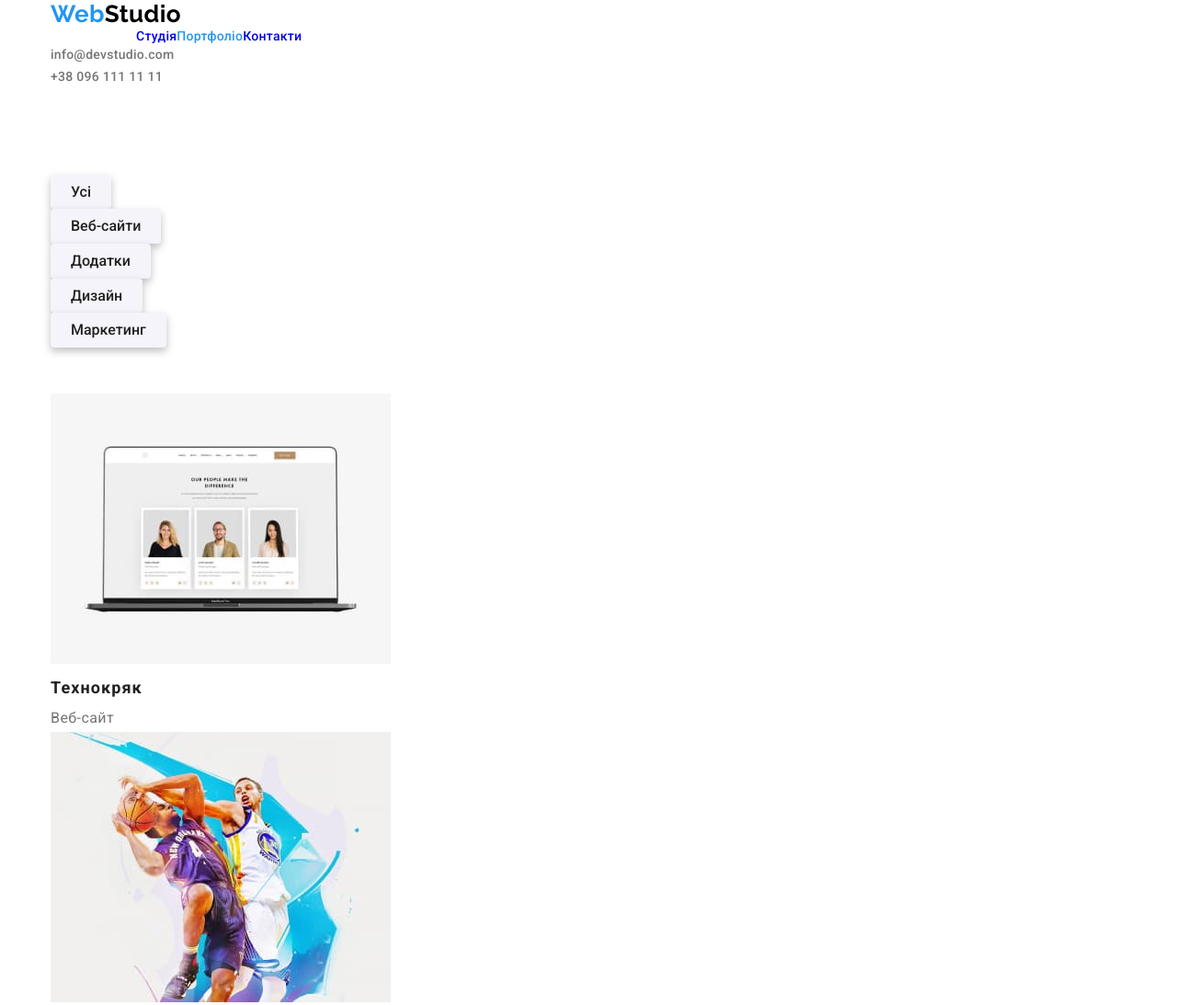
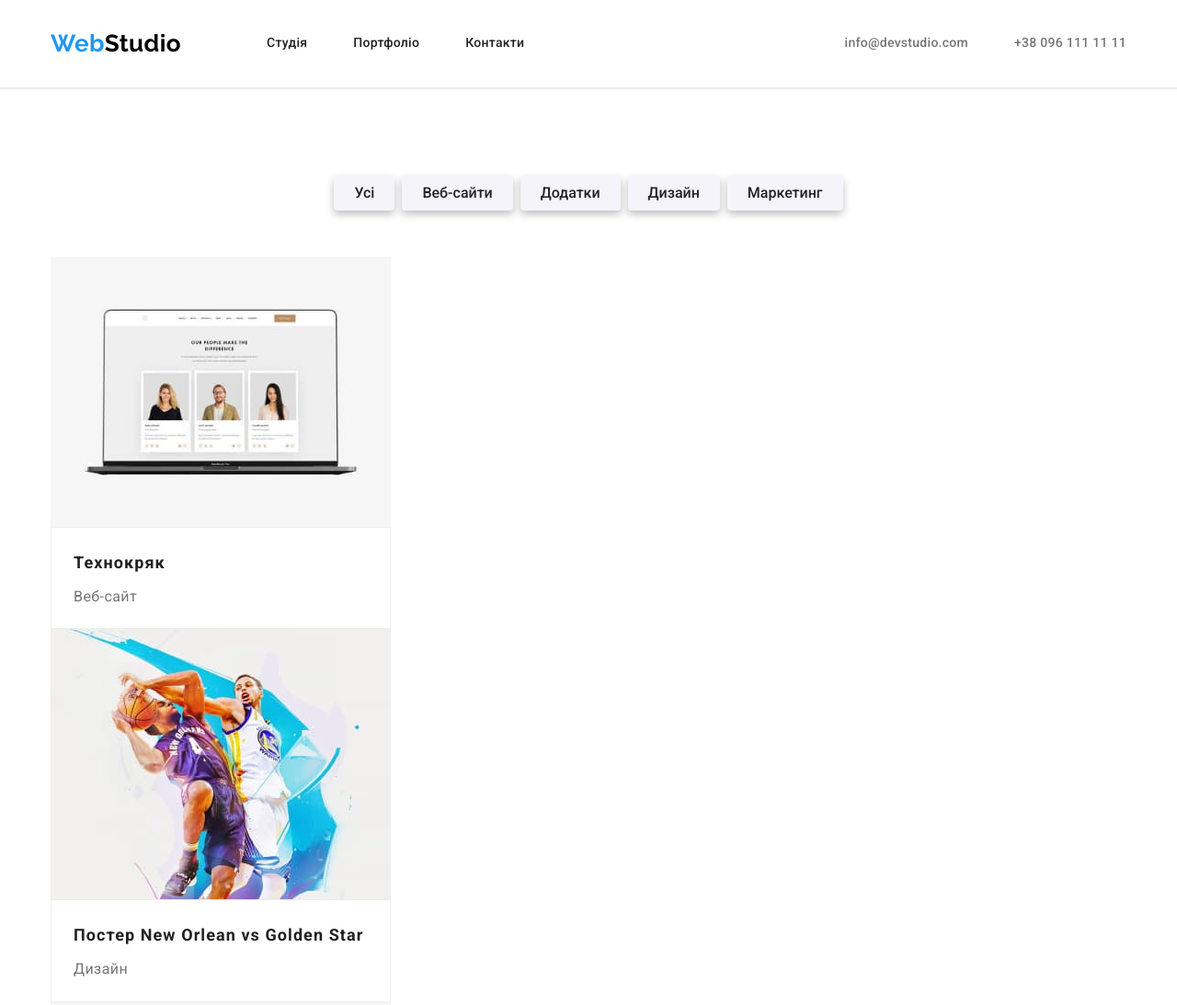
Before and after one commit to derofeeva2023/goit-markup-hw-03, a plain HTML site: page portfolio.html in a window 1280 px wide. Shown: the top 1093 px of the page at 92% size. Drawn offline with nearby package versions, Linux system fonts and the light colour scheme.

Commit message:
borders fixes

```diff
--- a/css/styles.css
+++ b/css/styles.css
@@ -8,6 +8,7 @@
     --title-background-color:#2F303A;
     --team-background-color: #F5F4FA;
     --horizontal-line: #ECECEC;
+    --border-color: #EEEEEE;
 }
 /*Global styles*/
 .container{
@@ -75,9 +76,14 @@ color: var(--logo-color);
     color: var(--horizontal-line);
     margin: 0;
     border: 1px solid;
-    padding-bottom: 22px;
+    margin-bottom: 22px;
 }
-
+.header-line2{
+    color: var(--horizontal-line);
+    margin: 0;
+    border: 1px solid;
+    margin-bottom: 94px;
+}
 .top-menu{
 display: flex;
 margin-left: 93px;
@@ -97,16 +103,14 @@ padding-bottom: 32px;
 color: var(--secondary-font-color);
 
 }
-.top-menu a:hover, a:focus{
+.top-menu a:hover, a:focus, a:current{
     color:var(--accent-color);
 }
 .top-menu .item:not(:last-child) {
 margin-right: 50px;
 }
 
-.current-menu-item a{
-    color:var(--accent-color);
-}
+
 .menu-contact{
     display: flex;
 margin-left: auto;
@@ -315,17 +319,19 @@ font-size: 18px;
 line-height: 2;
 letter-spacing: 0.06em;
 color: var(--secondary-font-color);
-margin-top: 0;
-margin-bottom: 0;
+margin: 0;
+padding-top: 20px;
+padding-bottom: 4px;
+padding-left: 24px;
 }
 .project-type{
-    font-weight: 400;
+font-weight: 400;
 font-size: 16px;
 line-height: 1.87;
 color: var(--main-font-color);
-margin-top: 0;
-margin-bottom: 0;
-
+margin: 0;
+padding-bottom: 20px;
+padding-left: 24px;
 }
 /*Filter buttons*/
 
@@ -342,12 +348,17 @@ button{
     line-height:1.6;
     border-radius: 4px;
     padding: 6px 22px 6px 22px;
-filter: drop-shadow(0px 4px 4px rgba(0, 0, 0, 0.25));
-
+    filter: drop-shadow(0px 4px 4px rgba(0, 0, 0, 0.25));
 }
-.button-position{
-    margin-top:94px;
+.btn-group{
+    margin:0;
+    display: flex;
+    align-items: center;
+    justify-content: center;
     margin-bottom: 50px;
+}
+.btn-group li:not(:last-child){
+margin-right: 8px;
 }
 .btn-group button:hover, button:focus{
    background-color :var(--accent-color);
@@ -355,8 +366,18 @@ filter: drop-shadow(0px 4px 4px rgba(0, 0, 0, 0.25));
     box-shadow: 0px 4px 4px rgba(0, 0, 0, 0.15);
 }
 
-
 /*Project cards*/
+.border-box{
+    border: 1px solid;
+    color: var(--border-color);
+    width: 370px;
+}
+.img-card{
+    display: block;
+}
 .cards{
-    margin-bottom: 94px;
+    display: grid;
 }
+.cards li:not(:last-child){
+    margin-right: 30px;
+    }
--- a/portfolio.html
+++ b/portfolio.html
@@ -14,23 +14,24 @@
 <body>
     <div class="container">
         <header>
-        <nav>
-            <div class="logo-header">
+            <div class="main-nav">
+            <nav class="main-nav">
                 <a href="./index.html" class="logo"><span class="logo-blue">Web</span>Studio</a>
-        </div>
                <ul class="top-menu list">
-                <li><a href="./index.html">Студія</a></li>
-                <li class="current-menu-item"><a href="./portfolio.html">Портфоліо</a></li>
-                <li><a href="#">Контакти</a></li>
+                    <li class="item"><a href="./index.html" class="menu-link">Студія</a></li>
+                    <li class="item"><a href="./portfolio.html" class="menu-link">Портфоліо</a></li>
+                    <li class="item"><a href="#" class="menu-link">Контакти</a></li>
                 </ul>
             </nav>
-            <ul class="contact-info list">
-                <li><a href="mailto:info@devstudio.com" lang="en">info@devstudio.com</a></li>
-                <li><a href="tel:+380961111111">+38 096 111 11 11</a></li>
+                <ul class="contact-info list menu-contact">
+                    <li class="item"><a href="mailto:info@devstudio.com" lang="en">info@devstudio.com</a></li>
+                    <li class="item"><a href="tel:+380961111111">+38 096 111 11 11</a></li>
                 </ul>
+            </div>
 
         </header>
         </div>
+        <hr class="header-line2">
     <main>
         <section class="site-nav">
             <div class="container">
@@ -48,81 +49,92 @@
                 <ul class="cards list">
                 <li>
                     <a href="#">
-                    <img src="./images/img-p.jpg" alt="технокряк" width="370">
+                    <img src="./images/img-p.jpg" alt="технокряк" width="370" class="img-card">
+                    <div class="border-box">
                     <h2 class="section-title">Технокряк</h2>
                         <p class="project-type">Веб-сайт</p>
                     </a>
+                     </div>
                     </li>
                     <li>
                         <a href="#">
-                        <img src="./images/img-p2.jpg" alt="постер" width="370">
+                        <img src="./images/img-p2.jpg" alt="постер" width="370" class="img-card">
+                        <div class="border-box">
                         <h2 class="section-title">Постер New Orlean vs Golden Star</h2>
                         <p class="project-type">Дизайн</p>
-                    </a>
+                    </a></div>
                     </li>
                     <li>
                         <a href="#">
-                        <img src="./images/img-p3.jpg" alt="ресторан" width="370">
+                        <img src="./images/img-p3.jpg" alt="ресторан" width="370" class="img-card">
+                        <div class="border-box">
                         <h2 class="section-title">Ресторан Seafood</h2>
                         <p class="project-type">Додаток</p>
-                    </a>
+                    </a></div>
                     </li>
                     <li>
                         <a href="#">
-                        <img src="./images/img-p4.jpg" alt="проєкт" width="370">
+                        <img src="./images/img-p4.jpg" alt="проєкт" width="370" class="img-card">
+                        <div class="border-box">
                         <h2 class="section-title">Проєкт Prime</h2>
                         <p class="project-type">Маркетинг</p>
-                    </a>
+                    </a></div>
                     </li>
 
                     <li>
                         <a href="#">
-                        <img src="./images/img-p6.jpg" alt="коробки" width="370">
+                        <img src="./images/img-p6.jpg" alt="коробки" width="370" class="img-card">
+                        <div class="border-box">
                         <h2 class="section-title">Проєкт Boxes</h2>
                         <p class="project-type">Додаток</p>
-                    </a>
+                    </a></div>
                     </li>
                     <li>
                         <a href="#">
-                        <img src="./images/img-p10.jpg" alt="натхнення" width="370">
+                        <img src="./images/img-p10.jpg" alt="натхнення" width="370" class="img-card">
+                        <div class="border-box">
                         <h2 class="section-title">Inspiration has no Borders</h2>
                         <p class="project-type">Веб-сайт</p>
                     </a>
+                </div>
                     </li>
 
                     <li>
                         <a href="#">
-                        <img src="./images/img-p7.jpg" alt="видання" width="370">
+                        <img src="./images/img-p7.jpg" alt="видання" width="370" class="img-card">
+                        <div class="border-box">
                         <h2 class="section-title">Видання Limited Edition</h2>
                         <p class="project-type">Дизайн</p>
                     </a>
+                </div>
                     </li>
                     <li>
                         <a href="#">
-                        <img src="./images/img-p8.jpg" alt="лаб" width="370">
+                        <img src="./images/img-p8.jpg" alt="лаб" width="370" class="img-card">
+                        <div class="border-box">
                         <h2 class="section-title">Проект LAB</h2>
                         <p class="project-type">Маркетинг</p>
-                    </a>
+                    </a></div>
                     </li>
                     <li>
                         <a href="#">
-                        <img src="./images/img-p5.jpg" alt="бізнес" width="370">
+                        <img src="./images/img-p5.jpg" alt="бізнес" width="370" class="img-card">
+                        <div class="border-box">
                         <h2 class="section-title">Growing Business</h2>
                         <p class="project-type">Додаток</p>
-                    </a>
+                    </a></div>
                     </li>
                 </ul>
             </div>
                 </section>
     </main>
-    <footer class="section-background">
+    <footer class="footer-bg">
         <div class="container">
             <div class="logo-position">
                 <a href="./index.html" class="logo"><span class="logo-blue">Web</span><span class="logo-white">Studio</span></a>
+
             </div>
             <address class="address-text">
-
-
         <ul class="footer-hover-color list bottom-space">
             <li><a href="https://goo.gl/maps/CPtrU1FHBa2aNyZL9" target="_blank" rel="noopener noreferrer nofollow" class="map">м. Київ, пр-т Лесі Українки, 26</a></li>
             <li><a href="mailto:info@devstudio.com" lang="en" class="footer-contact-text">info@devstudio.com</a></li>
@@ -132,6 +144,5 @@
     </address>
 </div>
     </footer>
-
 </body>
 </html>
```
Lines whose indentation alone changed are shown as unchanged.
